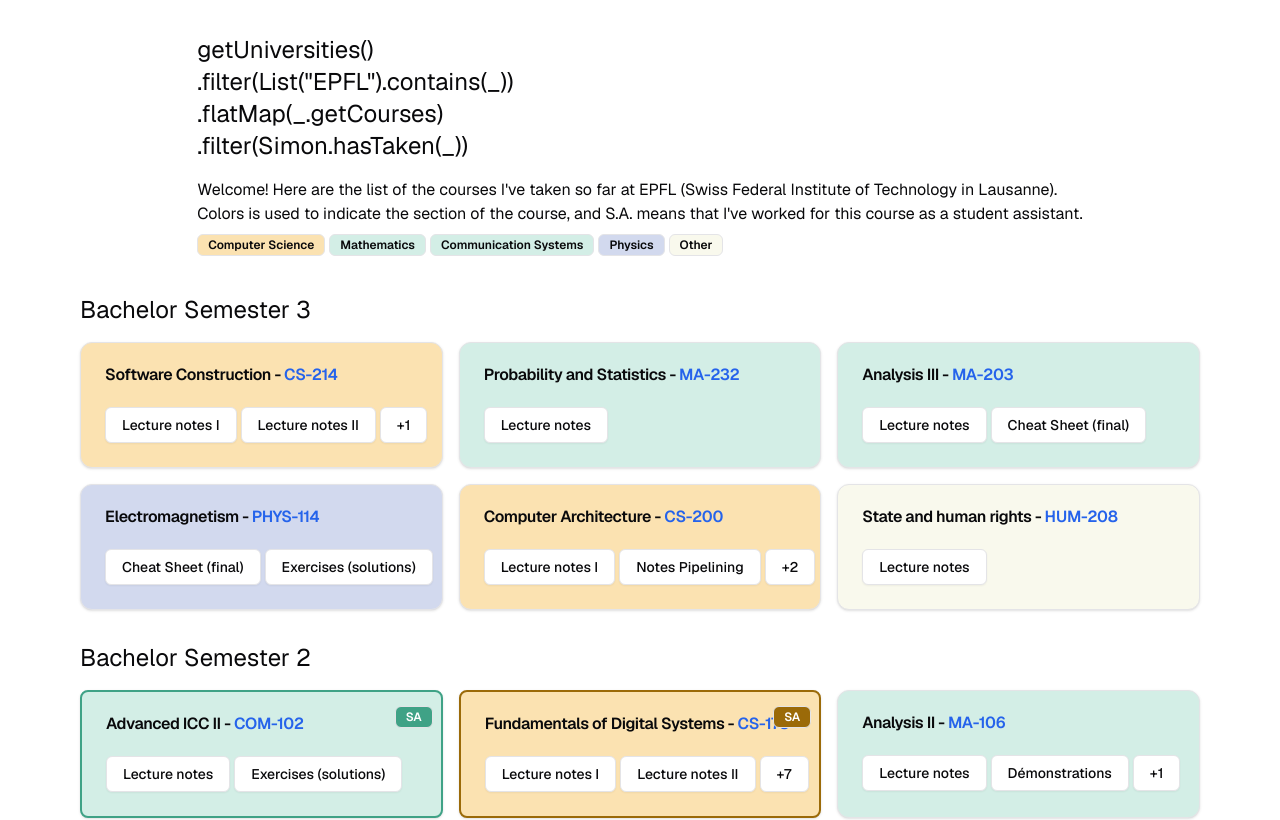
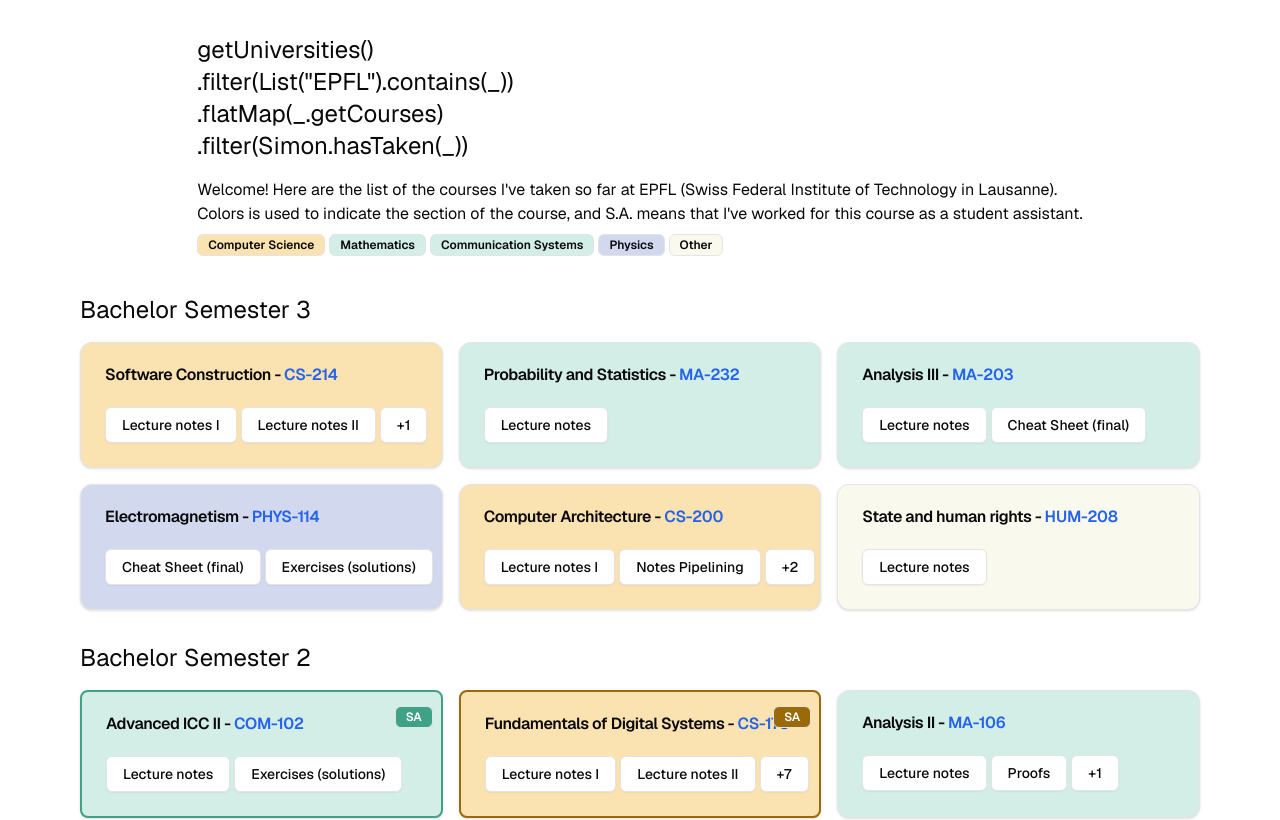
Before and after one commit to simon-epfl/academics, a Next.js app: page / in a window 1280 px wide. Shown: the top 820 px of the page. Built offline with nearby package versions, Linux system fonts and the light colour scheme.

Commit message:
translations

```diff
--- a/app/page.tsx
+++ b/app/page.tsx
@@ -192,11 +192,11 @@
           url: "https://github.com/simon-epfl/notes-ba2-simon/blob/main/analyse/analyse-tricks.pdf"
         },
         {
-          title: "Démonstrations",
+          title: "Proofs",
           url: "https://github.com/simon-epfl/notes-ba2-simon/blob/main/analyse/demos.pdf"
         },
         {
-          title: "Séries rédigées",
+          title: "Exercises (solutions)",
           url: "https://github.com/simon-epfl/notes-ba2-simon/tree/main/analyse/series"
         }]
       },
```
